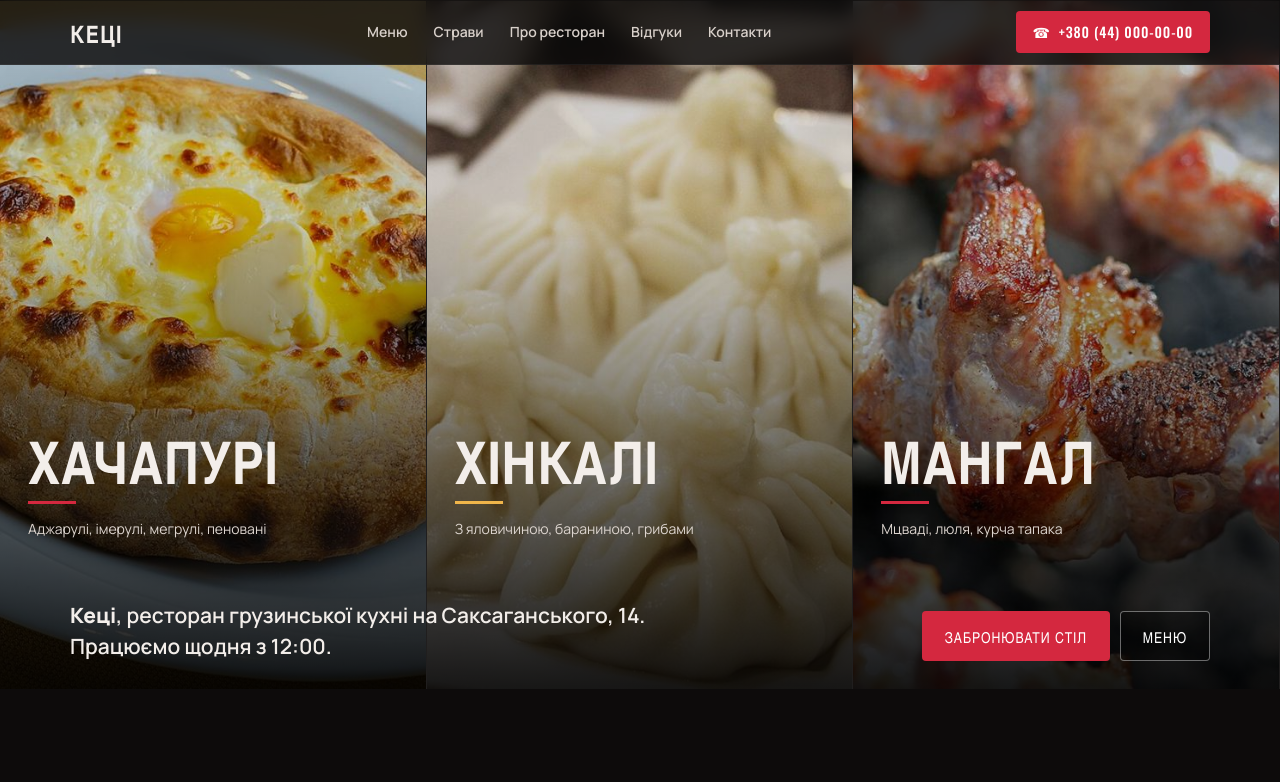
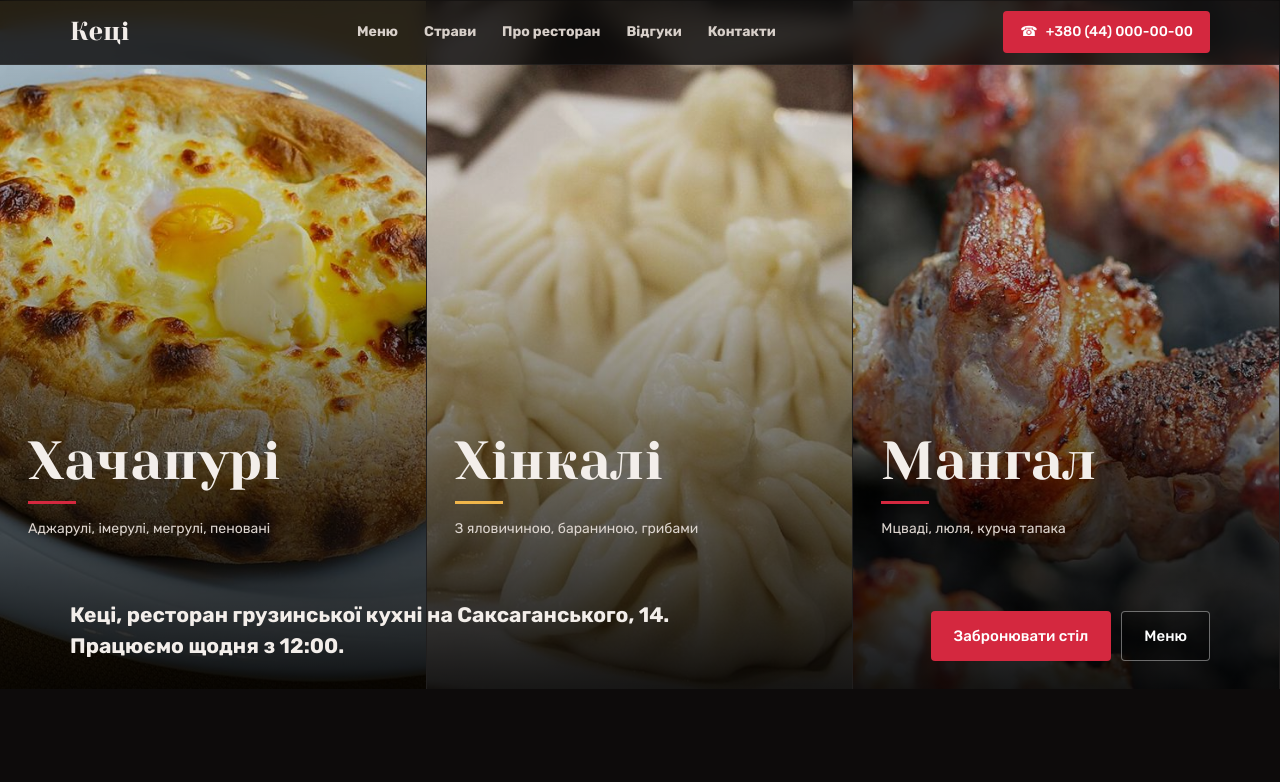
Before and after one commit to Dendi153/keci, a plain HTML site: page index.html in a window 1280 px wide. Shown: the top 782 px of the page. Drawn offline with nearby package versions, Linux system fonts and the light colour scheme.

Commit message:
Add files via upload

```diff
--- a/index.html
+++ b/index.html
@@ -6,7 +6,7 @@
 <style>html{-webkit-text-size-adjust:100%}body{margin:0}img{max-width:100%}[hidden]{display:none!important}</style>
 <title>Кеці — грузинська кухня</title>
 <link rel="preconnect" href="https://fonts.googleapis.com">
-<link rel="stylesheet" href="https://fonts.googleapis.com/css2?family=Oswald:wght@500;700&family=Manrope:wght@400;600;800&family=Noto+Serif+Georgian:wght@600&display=swap">
+<link rel="stylesheet" href="https://fonts.googleapis.com/css2?family=Yeseva+One&family=Rubik:wght@400;500;700&display=swap">
 <style>
 /* Layout: dark, photo-led. Three-panel photo hero, then alternating dark bands: menu, dishes gallery, about, reviews, contacts */
 :root {
@@ -18,8 +18,8 @@
   --muted: #a89f99;
   --accent: #d4283f;       /* гранат */
   --accent-2: #f0b54a;     /* жовток / зірки */
-  --head: "Oswald", "Arial Narrow", sans-serif;
-  --body: "Manrope", system-ui, -apple-system, "Segoe UI", sans-serif;
+  --head: "Yeseva One", Georgia, "Times New Roman", serif;
+  --body: "Rubik", system-ui, -apple-system, "Segoe UI", sans-serif;
   --geo: "Noto Serif Georgian", "Sylfaen", serif;
   color-scheme: dark;
 }
@@ -177,6 +177,16 @@ form.add .btn { justify-content: center; border: 0; }
 .contacts .c div { font-size: 18px; font-weight: 600; }
 .big-phone { font-family: var(--head); font-size: clamp(30px, 5vw, 48px); font-weight: 700; margin: 26px 0 10px; letter-spacing: .02em; user-select: all; }
 
+/* type: serif display for headings in normal case, Rubik for UI */
+h2, h3, .panel .cap h2, .logo { font-weight: 400; text-transform: none; letter-spacing: 0; }
+.panel .cap h2 { font-size: clamp(36px, 4.2vw, 58px); }
+.logo { font-size: 26px; }
+.btn, .tabs button, .dish .tag { font-family: var(--body); text-transform: none; letter-spacing: 0; font-weight: 500; }
+.dish .p { font-family: var(--body); font-weight: 700; font-size: 18px; }
+.gallery figcaption { font-family: var(--head); text-transform: none; letter-spacing: 0; font-size: 19px; }
+.score b, .big-phone { font-family: var(--body); font-weight: 700; }
+.dish .n, .review .who { font-weight: 500; }
+
 footer.bottom { border-top: 1px solid var(--line); padding-block: 28px 40px; color: var(--muted); font-size: 12px; }
 footer.bottom .wrap { display: grid; gap: 8px; }
 footer.bottom details summary { cursor: pointer; }
@@ -187,7 +197,7 @@ footer.bottom ul { margin: 8px 0 0; padding-left: 18px; }
 
 <header class="top">
   <div class="wrap">
-    <a class="logo" href="#top">КЕЦІ</a>
+    <a class="logo" href="#top">Кеці</a>
     <nav>
       <a href="#menu">Меню</a>
       <a href="#dishes">Страви</a>
```
